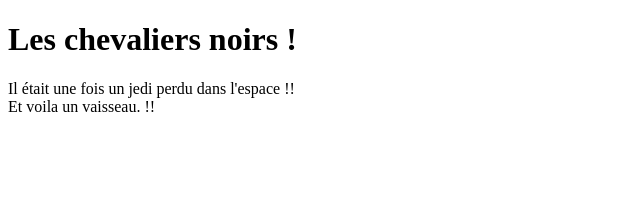
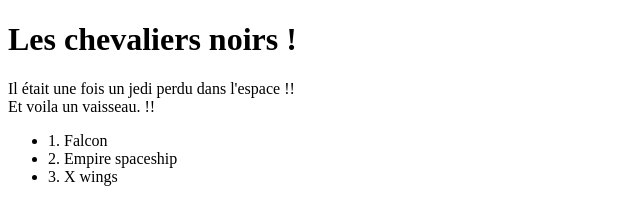
Before and after one commit to LabousseSeb/formation_git_gitlab_mastering, a plain HTML site: page index.html in a window 1280 px wide. Shown: the whole page, without its empty margins (0-640 px from the left). Drawn offline with Linux system fonts and the light colour scheme.

Commit message:
feat: ul list ships

```diff
--- a/index.html
+++ b/index.html
@@ -14,5 +14,10 @@
     <div>
         Et voila un vaisseau. !!
     </div>
+    <ul>
+        <li>1. Falcon</li>
+        <li>2. Empire spaceship</li>
+        <li>3. X wings</li>
+    </ul>
 </body>
 </html>
```
